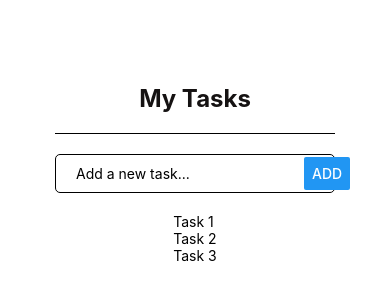
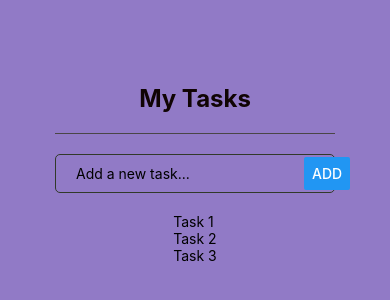
Before and after one commit to deribrediet-eng/simulation, a React Native app: screen / in a window 390 px wide. Shown: the part 248-548 px from the top of the page. Built offline with nearby package versions, Linux system fonts and the light colour scheme.

Commit message:
color change

```diff
--- a/App.js
+++ b/App.js
@@ -37,7 +37,7 @@ const styles = StyleSheet.create({
   container: {
     flex: 1,
     flexDirection: 'column',
-    backgroundColor: '#ffffff',
+    backgroundColor: '#917ac6',
     alignItems: 'center',
     justifyContent: 'center',
     padding: 20
@@ -45,20 +45,20 @@ const styles = StyleSheet.create({
   title: {
     fontSize: 24,
     fontWeight: 'bold',
-    color: '#151212'
+    color: '#100404'
   },
   divider: {
     marginTop: 20,
     width: '80%',
     height: 1,
-    backgroundColor: '#000000',
+    backgroundColor: '#4a4646',
   },
   inputContainer: {
     flexDirection: 'row',
     marginTop: 20,
     width: '80%',
     borderWidth: 1,
-    borderColor: '#000000',
+    borderColor: '#313929',
     borderRadius: 5,
     alignItems: 'center',
     paddingHorizontal: 10
```
